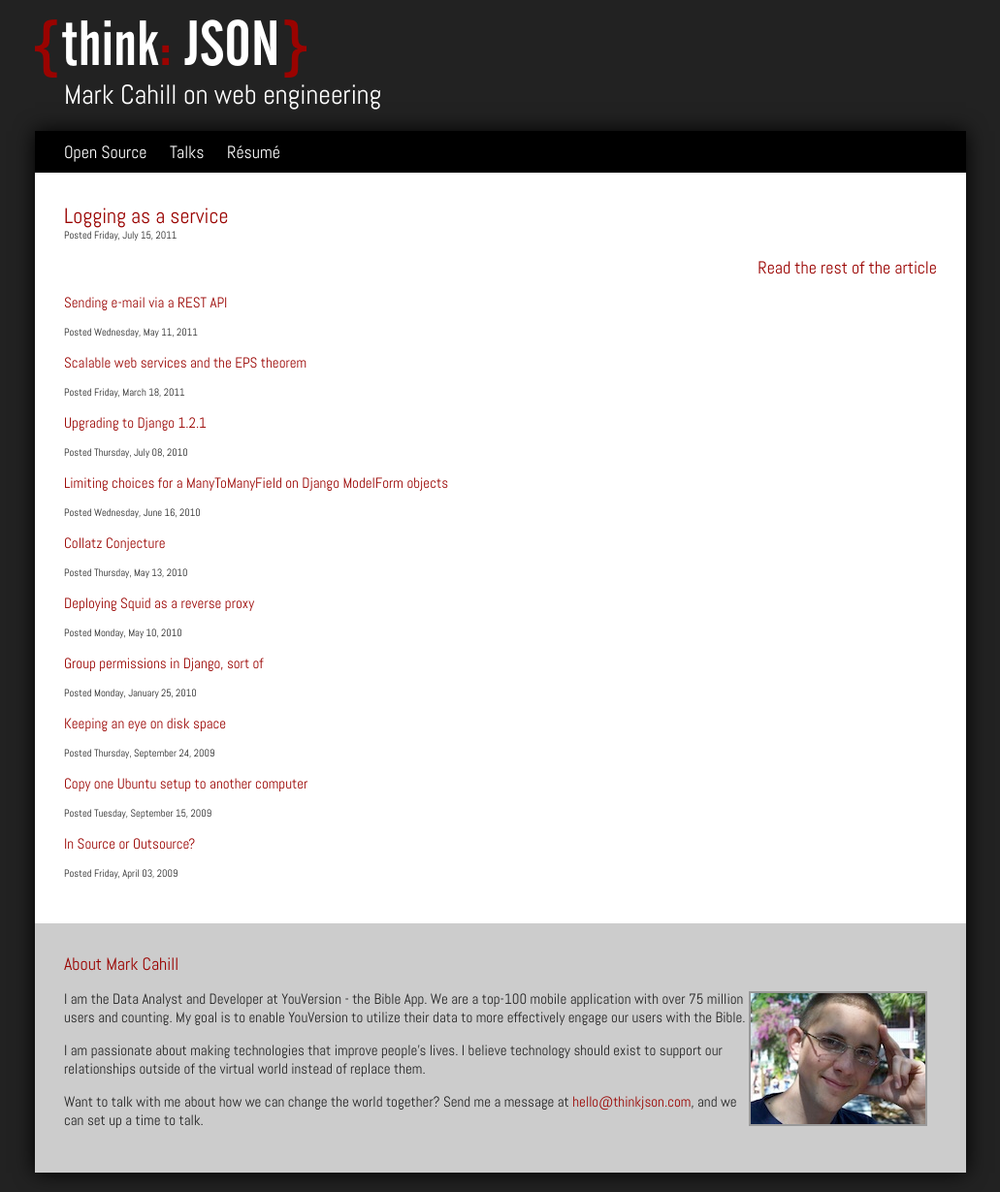
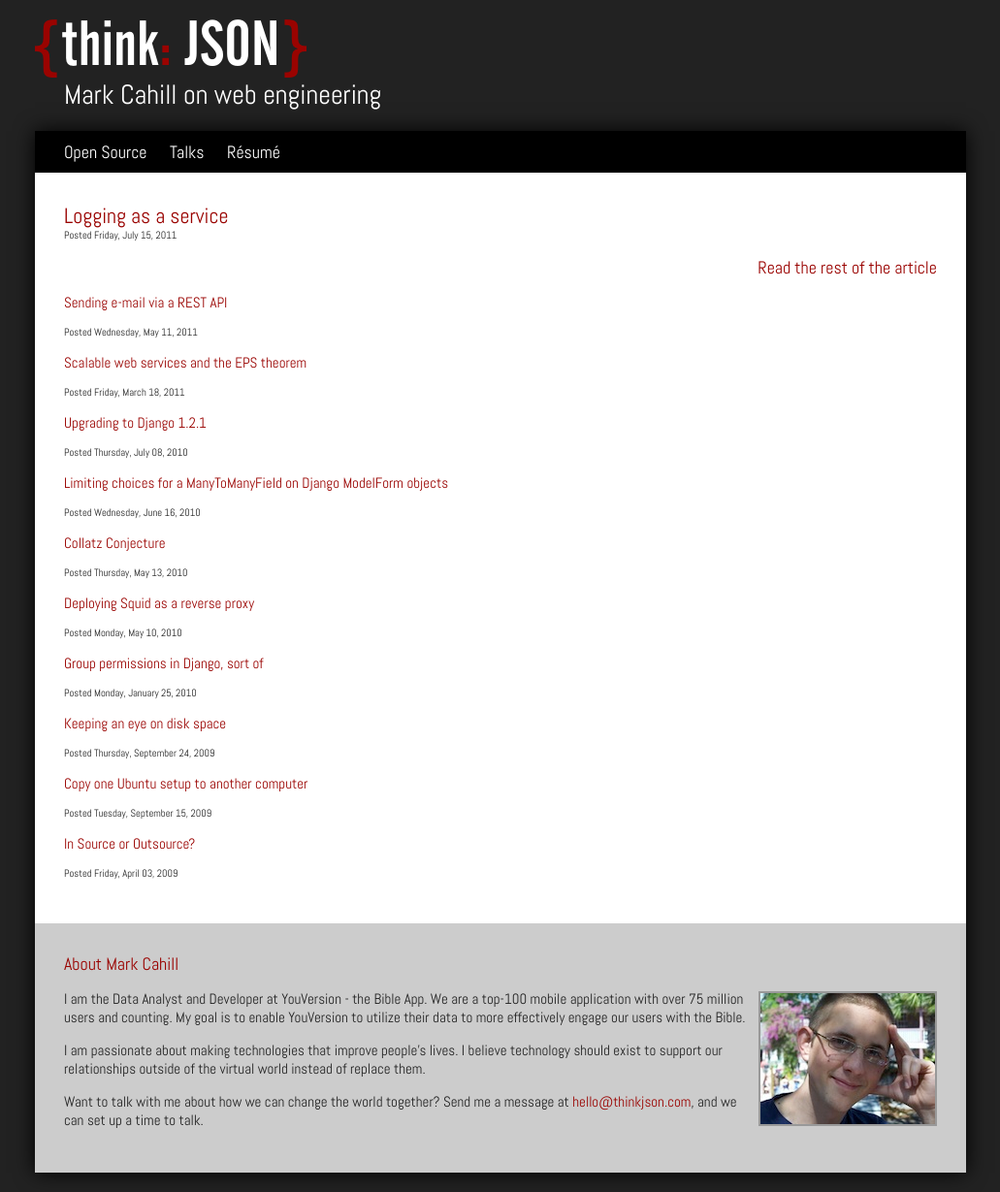
Before and after one commit to thinkjson/thinkjson.github.com, a Jekyll site: the page built from index.md, in a window 1280 px wide. Shown: the whole page at 97% size, without its empty margins (124-1155 px from the left). Built offline with Jekyll 4.4.1, drawn with Linux system fonts in a browser that asks for light colours; nearby versions of some CDN libraries.

Commit message:
Tweaked a few more things

```diff
--- a/_layouts/default.html
+++ b/_layouts/default.html
@@ -7,7 +7,7 @@
     <meta charset="utf-8">
     <title>{{ page.title }} | Mark Cahill</title>
     <link href='http://fonts.googleapis.com/css?family=Abel' rel='stylesheet' type='text/css'>
-    <link href='/css/styles.css' rel='stylesheet' type='text/css' />
+    <link href='/css/styles.css?20130114' rel='stylesheet' type='text/css' />
     <link rel="alternate" type="application/rss+xml" title="RSS" href="http://www.thinkjson.com/feed.rss" />
 </head>
 
@@ -59,7 +59,7 @@
 
 <!-- Below is your script file, which has a basic JavaScript design pattern that you can optionally use -->
 <!-- Keep this and plugin scripts at the bottom for faster page load; combining and minifying scripts is recommended -->
-<script src="/js/general.js"></script>
+<script src="/js/general.js?20130114"></script>
 
 <!-- asynchronous analytics code by Mathias Bynens; change UA-XXXXX-X to your own code; http://mathiasbynens.be/notes/async-analytics-snippet -->
 <!-- this can also be placed in the <head> if you want page views to be tracked quicker -->
--- a/css/styles.css
+++ b/css/styles.css
@@ -22,7 +22,7 @@
 .description, .description a{font-size:8pt;margin-bottom:15px;}
 form th{text-align:left;}
 .required{display:none;}
-.portrait{border:2px solid #999;float:right;margin: 40px 10px 10px 0;}
+.portrait{border:2px solid #999;float:right;margin: 40px 0 10px 10px;}
 .previous{clear:left;}
 .highlight .kd { font-weight: bold } /* Keyword.Declaration */
 .highlight .mi { color: #01595D } /* Literal.Number.Integer */
@@ -33,8 +33,8 @@
 pre code,pre code *{font-family:'Monaco', 'Liberation Mono', monospace;}
 pre{background-color:#eee;padding:10px;}
 @media screen and (max-width: 760px){
-  #content,#sidebar{padding:10px;}
-  #logo a{padding-left:5px;}
+  #content,#sidebar,#nav{padding:10px;}
+  #logo a{padding-left:5px;padding-right:0;}
   #logo{margin-top:60px;}
   #nav,#search{padding-right:10px;}
   body{margin:0}
--- a/js/general.js
+++ b/js/general.js
@@ -73,7 +73,8 @@
     "data analysis",
     "Hadoop",
     "BigQuery",
-    "the future of the web"
+    "the future of the web",
+    "responsive design"
 ];
 var thisStuff = 0;
 setInterval(function() {
```
